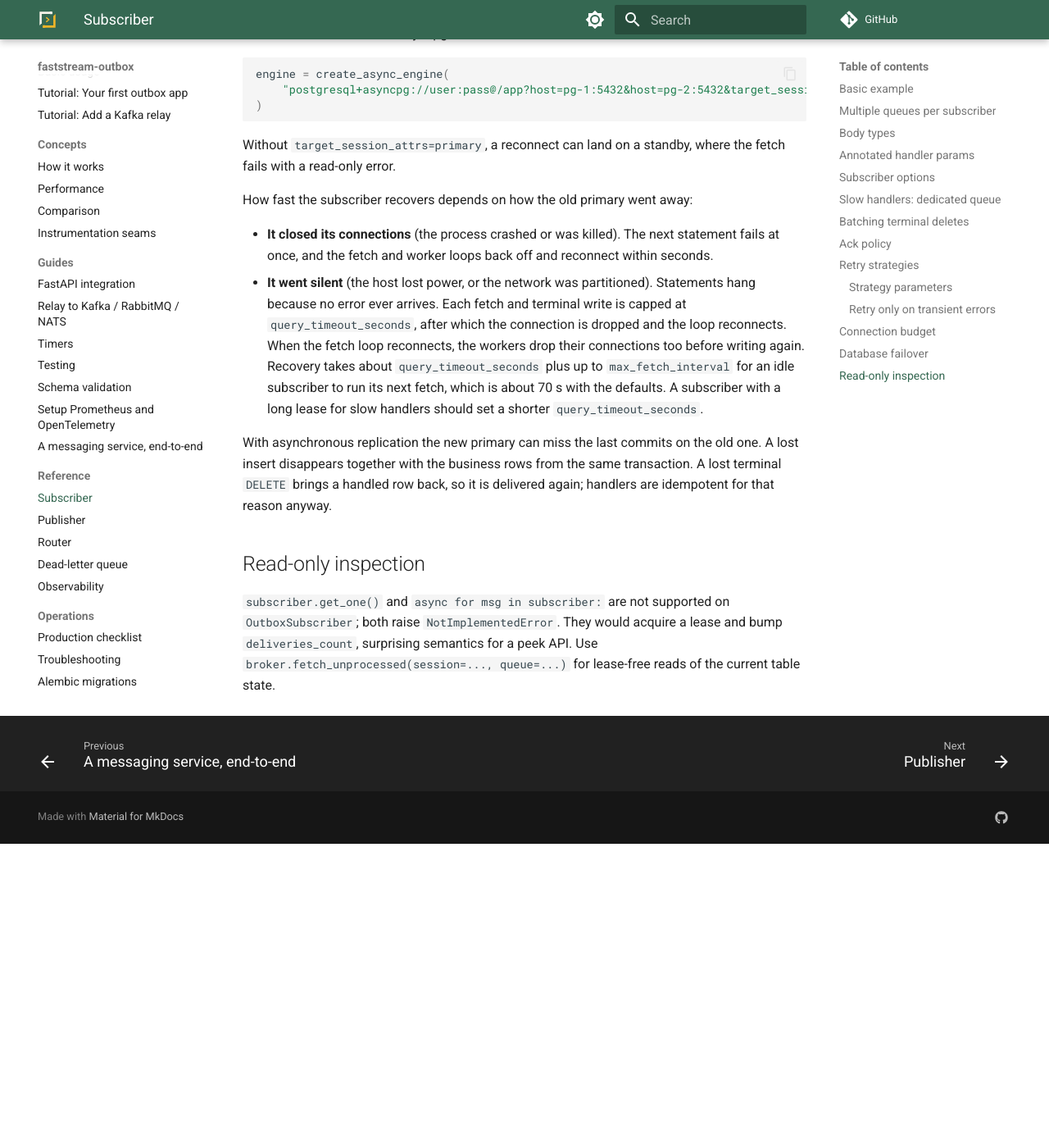
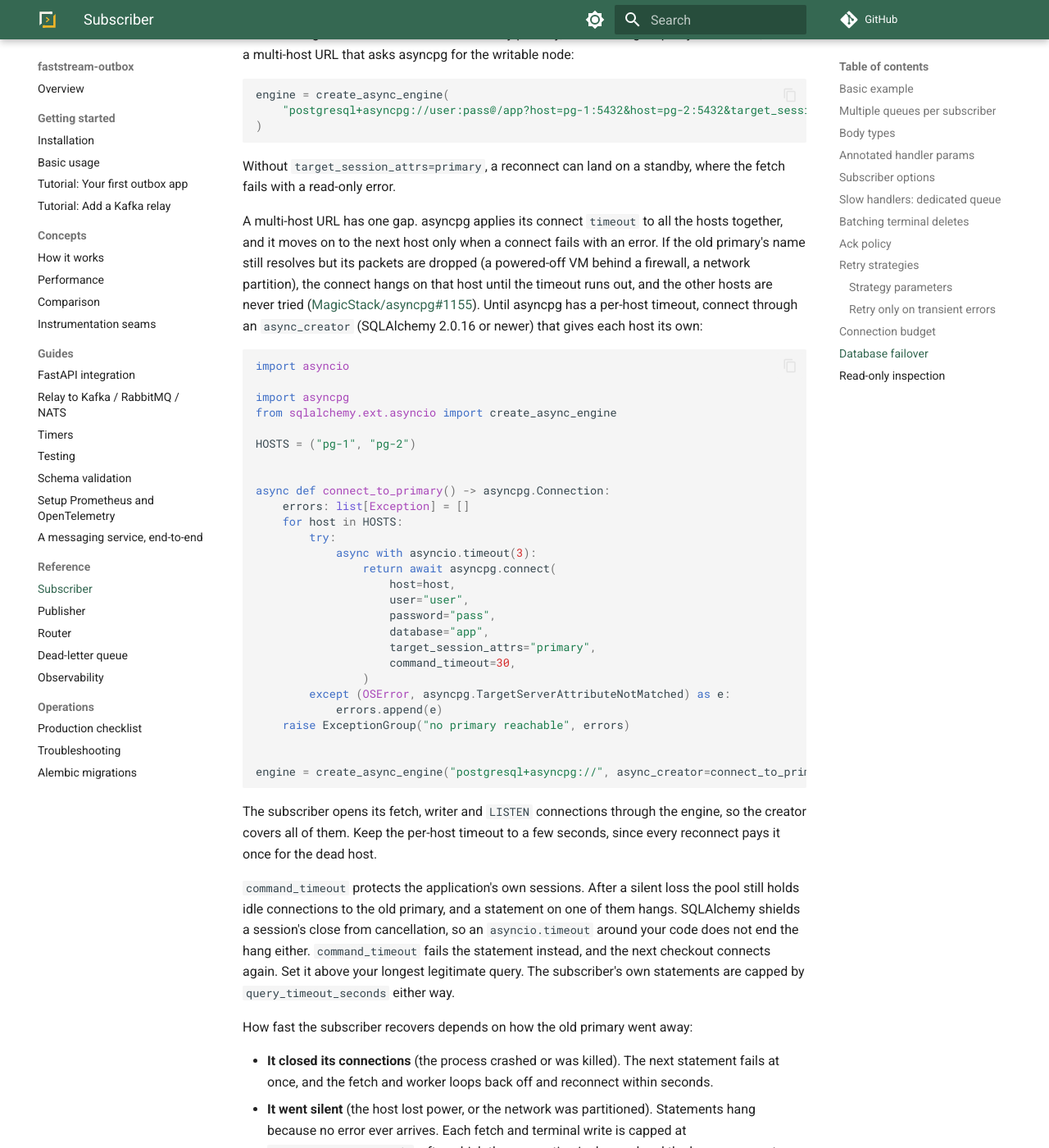
Before and after one commit to modern-python/faststream-outbox, an MkDocs documentation site: the page built from docs/usage/subscriber.md, in a window 1280 px wide and 1400 px high, scrolled down 8444 px. Shown: the whole window at 82% size. Built offline with MkDocs 1.6.1 and Material for MkDocs 9.7.7, drawn with Linux system fonts in a browser that asks for light colours; comment, search, counter and statistics services are not loaded; before the commit the page ends 9473 px from its top, so only the background shows below that; some of the changed text lies outside the part shown.

Commit message:
Open LISTEN through the engine pool; drop packets in the blackhole drill (#265)
* Open the LISTEN connection through the engine pool

* Drop the primary's packets in the blackhole drill and document a per-host async_creator

* Skip the async_creator LISTEN test below SQLAlchemy 2.0.16

````diff
--- a/docker-compose.dr.yml
+++ b/docker-compose.dr.yml
@@ -4,8 +4,10 @@
   dr:
     build:
       context: .
-      dockerfile: ./Dockerfile
+      dockerfile: ./tests_dr/Dockerfile
     user: root
+    cap_add:
+      - NET_ADMIN
     volumes:
       - .:/code
       - /code/.venv
@@ -14,7 +16,6 @@
       pg-replica:
         condition: service_healthy
     environment:
-      - DR_CLUSTER_DSN=postgresql+asyncpg://outbox:outbox@/outbox?host=pg-primary:5432&host=pg-replica:5432&target_session_attrs=primary
       - PRIMARY_DSN=postgresql://outbox:outbox@pg-primary:5432/outbox
       - REPLICA_DSN=postgresql://outbox:outbox@pg-replica:5432/outbox
 
--- a/docs/usage/subscriber.md
+++ b/docs/usage/subscriber.md
@@ -339,8 +339,9 @@
 ## Connection budget
 
 Each subscriber holds `max_workers + 1` long-lived SQLAlchemy pool
-connections (one writer per worker + one fetch), plus one raw asyncpg
-connection for `LISTEN` when available. Size your engine pool for
+connections (one writer per worker + one fetch), plus one connection for
+`LISTEN` when available. The `LISTEN` connection is checked out from the pool
+and then detached, so it doesn't count against the pool. Size your engine pool for
 `Σ subscribers × (max_workers + 1)`. With a fixed-size pool (SQLAlchemy's
 default `QueuePool`), `broker.start()` raises `RuntimeError` when
 `pool_size + max_overflow` is below that sum. `NullPool` and an unlimited
@@ -351,8 +352,8 @@
 max_overflow=10` covers a handful of single-worker subscribers; raise it for
 larger fleets.
 
-Server-side, the footprint is one larger: the raw asyncpg `LISTEN`
-connection lives outside the pool, so each subscriber consumes
+Server-side, the footprint is one larger: the detached `LISTEN`
+connection still holds a Postgres backend, so each subscriber consumes
 `max_workers + 2` Postgres connections. The budget is per process:
 each replica opens its own pool and LISTEN connections, so your Postgres
 `max_connections` needs to cover `replicas × Σ subscribers × (max_workers +
@@ -374,6 +375,57 @@
 
 Without `target_session_attrs=primary`, a reconnect can land on a standby, where
 the fetch fails with a read-only error.
+
+A multi-host URL has one gap. asyncpg applies its connect `timeout` to all the
+hosts together, and it moves on to the next host only when a connect fails with
+an error. If the old primary's name still resolves but its packets are dropped
+(a powered-off VM behind a firewall, a network partition), the connect hangs on
+that host until the timeout runs out, and the other hosts are never tried
+([MagicStack/asyncpg#1155](https://github.com/MagicStack/asyncpg/issues/1155)).
+Until asyncpg has a per-host timeout, connect through an `async_creator`
+(SQLAlchemy 2.0.16 or newer) that gives each host its own:
+
+```python
+import asyncio
+
+import asyncpg
+from sqlalchemy.ext.asyncio import create_async_engine
+
+HOSTS = ("pg-1", "pg-2")
+
+
+async def connect_to_primary() -> asyncpg.Connection:
+    errors: list[Exception] = []
+    for host in HOSTS:
+        try:
+            async with asyncio.timeout(3):
+                return await asyncpg.connect(
+                    host=host,
+                    user="user",
+                    password="pass",
+                    database="app",
+                    target_session_attrs="primary",
+                    command_timeout=30,
+                )
+        except (OSError, asyncpg.TargetServerAttributeNotMatched) as e:
+            errors.append(e)
+    raise ExceptionGroup("no primary reachable", errors)
+
+
+engine = create_async_engine("postgresql+asyncpg://", async_creator=connect_to_primary)
+```
+
+The subscriber opens its fetch, writer and `LISTEN` connections through the
+engine, so the creator covers all of them. Keep the per-host timeout to a few
+seconds, since every reconnect pays it once for the dead host.
+
+`command_timeout` protects the application's own sessions. After a silent loss
+the pool still holds idle connections to the old primary, and a statement on
+one of them hangs. SQLAlchemy shields a session's close from cancellation, so an
+`asyncio.timeout` around your code does not end the hang either.
+`command_timeout` fails the statement instead, and the next checkout connects
+again. Set it above your longest legitimate query. The subscriber's own
+statements are capped by `query_timeout_seconds` either way.
 
 How fast the subscriber recovers depends on how the old primary went away:
 
````
Also changed, not shown: AGENTS.md (+3 -3 lines), docs/operations/checklist.md (+8 -7 lines), docs/operations/troubleshooting.md (+8 -7 lines), 5 other files.
